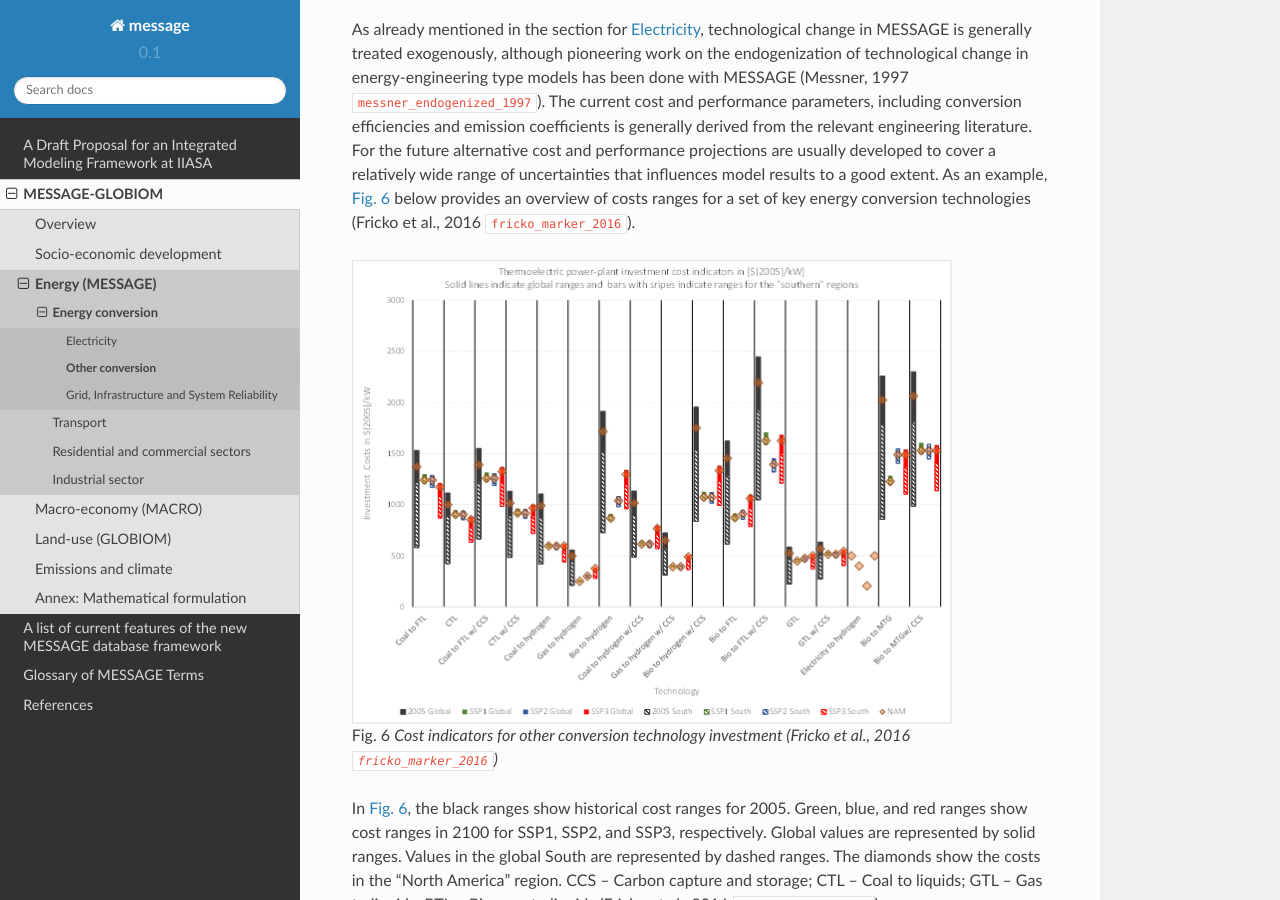
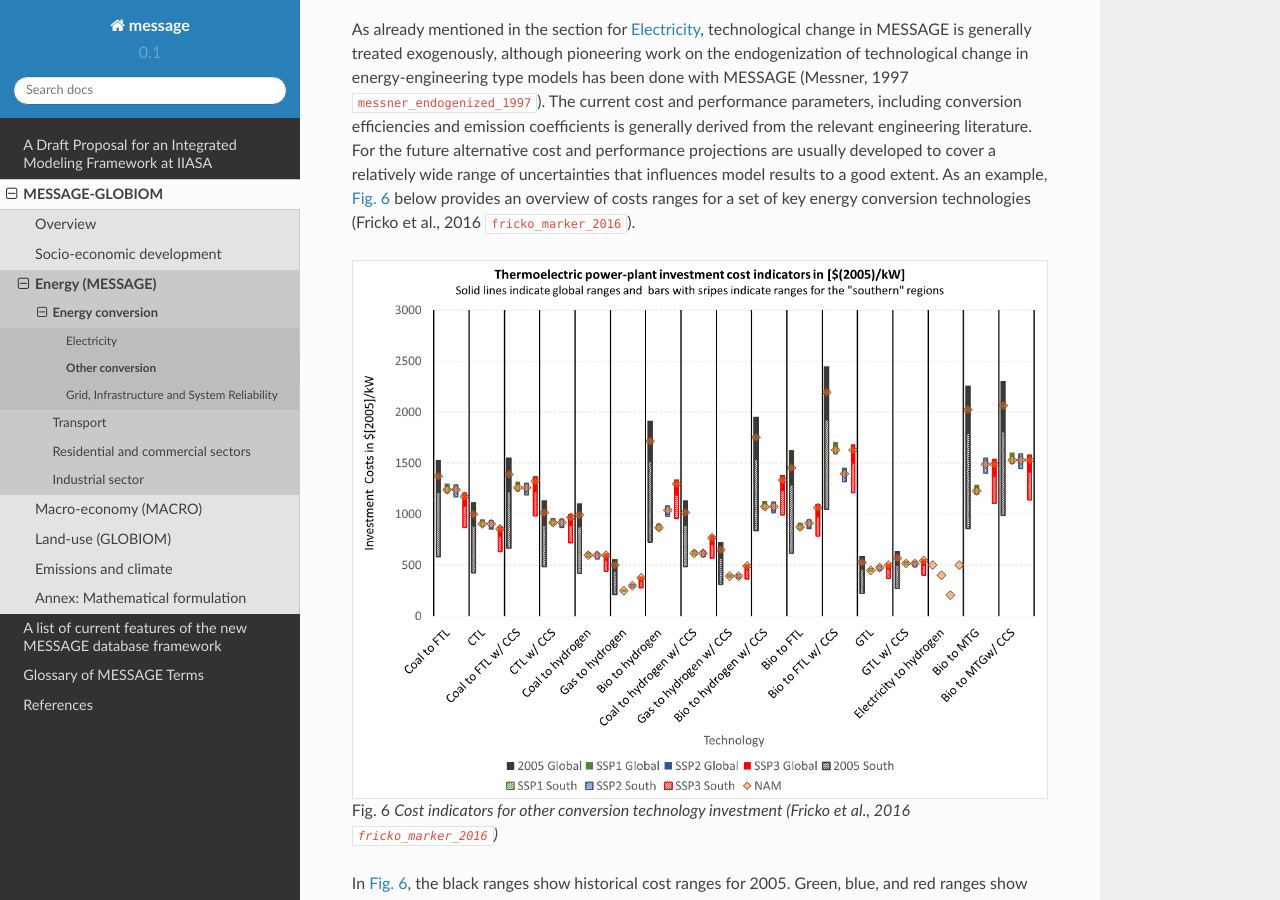
Before and after one commit to iiasa/message_doc, a Sphinx documentation site: the page built from source/message_globiom/energy/conversion/other.rst, in a window 1280 px wide and 900 px high, scrolled down 1702 px. Built offline with Sphinx 7.4.7 and the Read the Docs theme 2.0.0, drawn with Linux system fonts in a browser that asks for light colours; pages that are not in the unit, such as notebooks, are missing from menus; cross-references to code outside the pages are shown as plain code.

Commit message:
Update other.rst

```diff
--- a/source/message_globiom/energy/conversion/other.rst
+++ b/source/message_globiom/energy/conversion/other.rst
@@ -84,8 +84,8 @@ See :numref:`tab-hydtech` for a list of gaseous fuel production technologies in
 As already mentioned in the section for :ref:`electricity`, technological change in MESSAGE is generally treated exogenously, although pioneering work on the endogenization of technological change in energy-engineering type models has been done with MESSAGE (Messner, 1997 :cite:`messner_endogenized_1997`). The current cost and performance parameters, including conversion efficiencies and emission coefficients is generally derived from the relevant engineering literature. For the future alternative cost and performance projections are usually developed to cover a relatively wide range of uncertainties that influences model results to a good extent. As an example, :numref:`fig-costind` below provides an overview of costs ranges for a set of key energy conversion technologies (Fricko et al., 2016 :cite:`fricko_marker_2016`).
 
 .. _fig-costind:
-.. figure:: /_static/S3OtherCosts.png
-   :width: 600px
+.. figure:: /_static/costind-other.png
+   :width: 700px
 
    Cost indicators for other conversion technology investment (Fricko et al., 2016 :cite:`fricko_marker_2016`)
 
```
